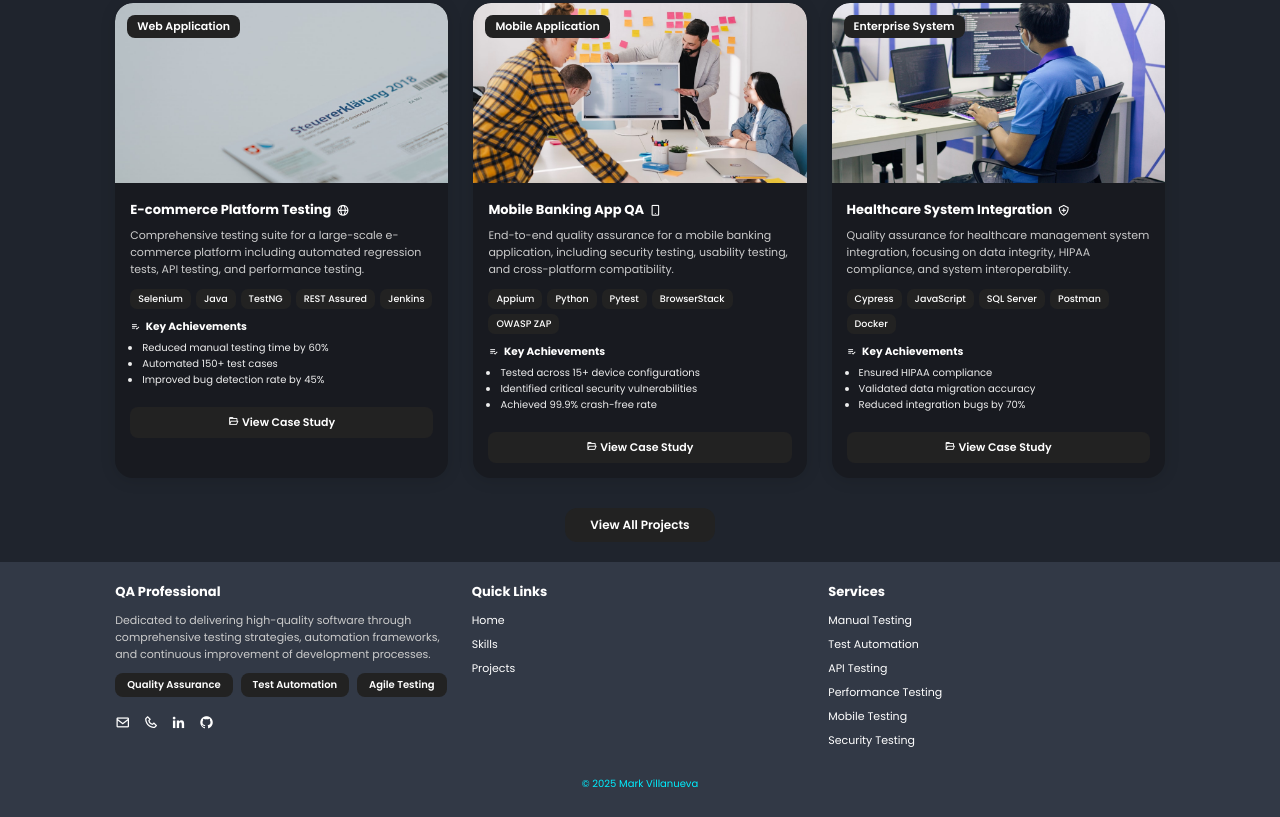
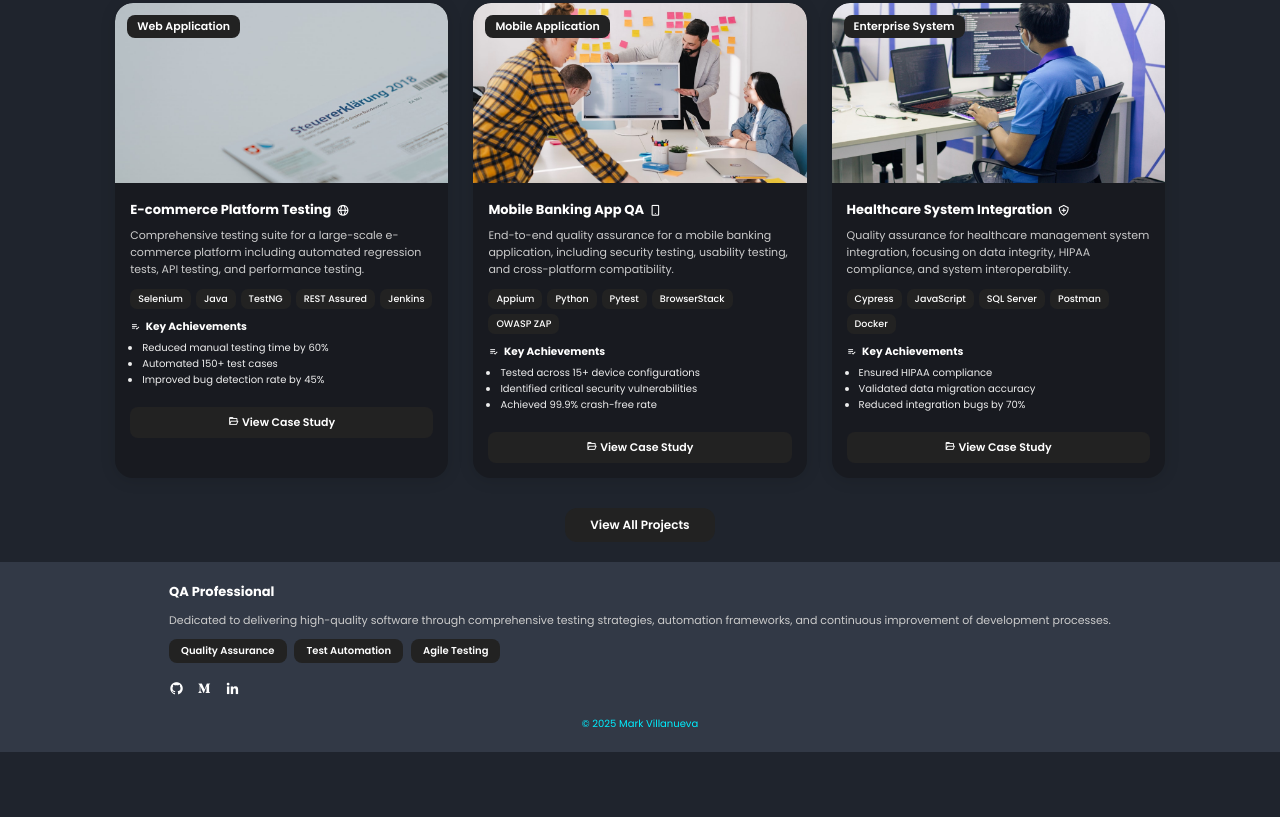
Before and after one commit to mark-villanueva/mark-portfolio, a plain HTML site: page index.html in a window 1280 px wide. Shown: the part 2301-3118 px from the top of the page. After the commit the page ends 3053 px from the top, so only its background shows below. Drawn offline with nearby package versions, Linux system fonts and the light colour scheme.

Commit message:
1st commit

```diff
--- a/index.html
+++ b/index.html
@@ -226,30 +226,10 @@
                 <span class="footer-badge">Agile Testing</span>
             </div>
             <div class="footer-icons">
-                <a href="mailto:your@email.com"><i class='bx bx-envelope'></i></a>
-                <a href="tel:+1234567890"><i class='bx bx-phone'></i></a>
-                <a href="https://www.linkedin.com/in/mark-gabriel-r-villanueva"><i class='bx bxl-linkedin'></i></a>
-                <a href="https://github.com/mark-villanueva"><i class='bx bxl-github'></i></a>
+                <a href="https://github.com/mark-villanueva"><i class='bx bxl-github' ></i></a>
+                <a href="https://medium.com/@markgabrielramosvillanueva"><i class='bx bxl-medium' ></i></a>
+                <a href="http://www.linkedin.com/in/mark-gabriel-r-villanueva"><i class='bx bxl-linkedin' ></i></a>
             </div>
-        </div>
-        <div class="footer-col">
-            <h3>Quick Links</h3>
-            <ul>
-                <li><a href="#home">Home</a></li>
-                <li><a href="#skills">Skills</a></li>
-                <li><a href="#portfolio">Projects</a></li>
-            </ul>
-        </div>
-        <div class="footer-col">
-            <h3>Services</h3>
-            <ul>
-                <li>Manual Testing</li>
-                <li>Test Automation</li>
-                <li>API Testing</li>
-                <li>Performance Testing</li>
-                <li>Mobile Testing</li>
-                <li>Security Testing</li>
-            </ul>
         </div>
     </div>
     <hr>
--- a/style.css
+++ b/style.css
@@ -479,7 +479,7 @@ span{
     display: flex;
     flex-wrap: wrap;
     justify-content: space-between;
-    gap: 2rem;
+    gap: 1rem;
     margin-bottom: 1.5rem;
 }
 
@@ -554,10 +554,12 @@ hr {
 
 .footer-bottom {
     display: flex;
-    justify-content: space-between;
+    justify-content: center;
     align-items: center;
     flex-wrap: wrap;
     font-size: 1rem;
+    text-align: center;
+    width: 100%;
 }
 
 .footer-links a {
@@ -580,7 +582,8 @@ hr {
     .footer-bottom {
         flex-direction: column;
         gap: 1rem;
-        align-items: flex-start;
+        align-items: center;
+        text-align: center;
     }
 }
 
@@ -630,7 +633,8 @@ hr {
         min-height: auto;
     }
     .footer{
-        padding: 2rem 2%;
+        padding: 3rem 2%;
+        min-height: auto;
     }
 }
  @media (max-width: 480px) {
@@ -789,12 +793,4 @@ hr {
         width: 90vw;
     }
 
-    /* .footer {
-        flex-direction: column-reverse;
-    }
-
-    .footer p {
-        text-align: center;
-        margin-top: 2rem;
-    } */
 }
```
